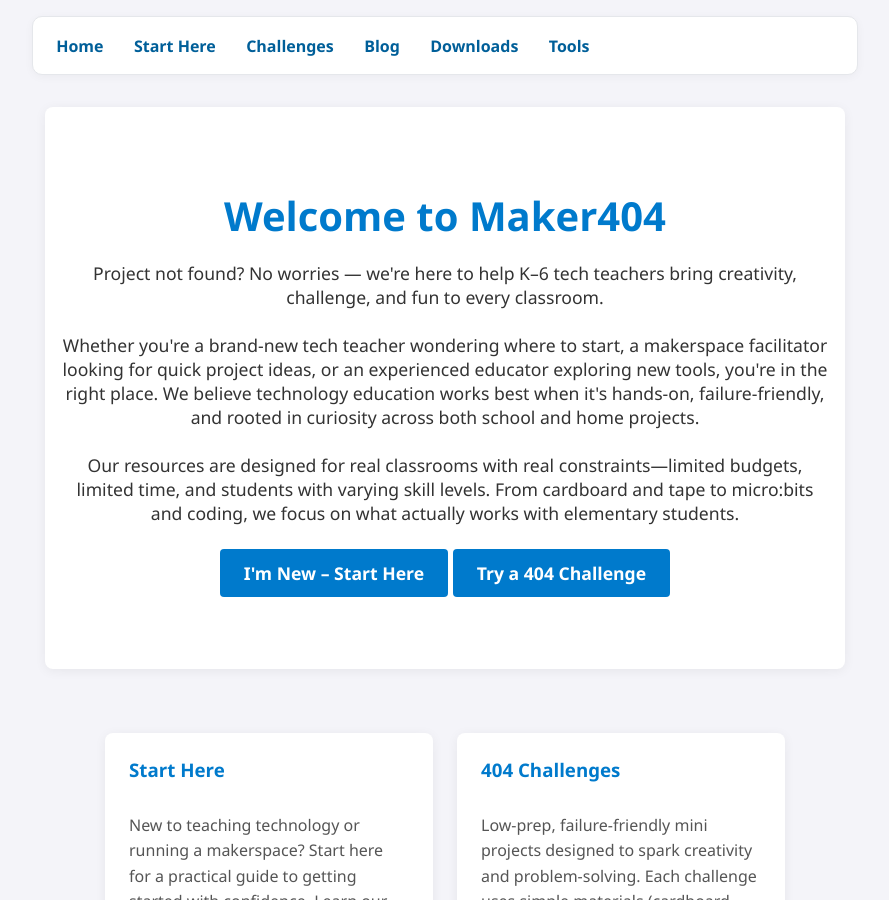
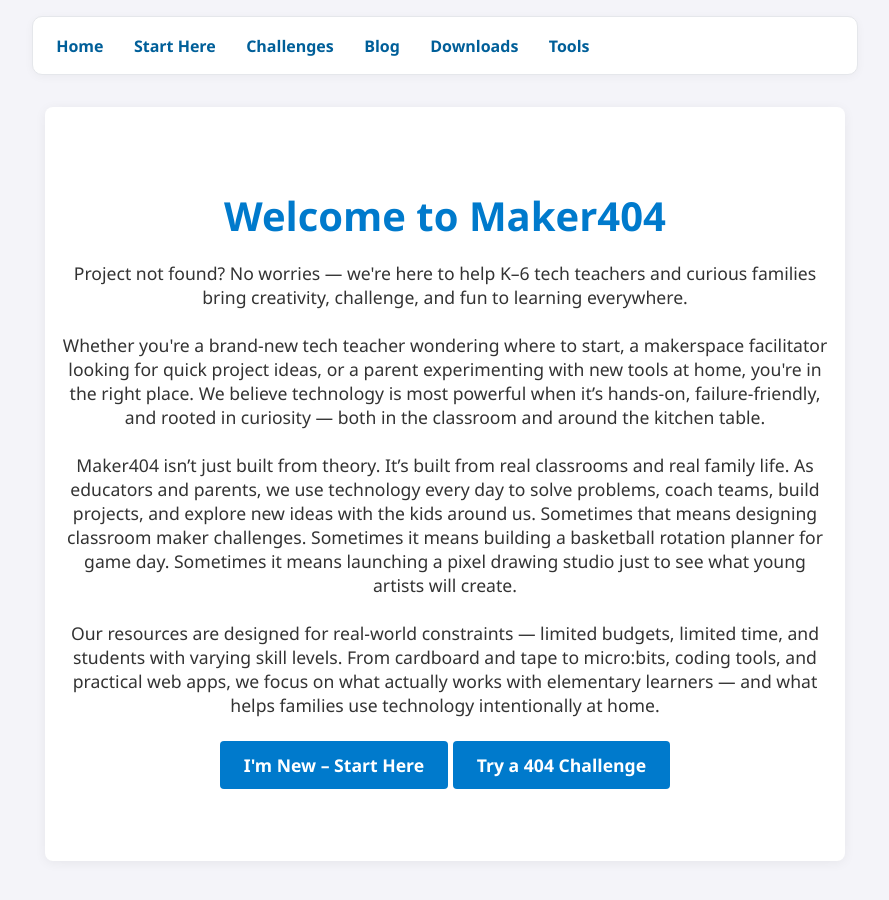
Before and after one commit to GW228g/maker404, a Jekyll site: the page built from index.md, in a window 1280 px wide and 900 px high. Shown: the whole window, without its empty margins (195-1084 px from the left). Built offline with Jekyll 4.4.1, drawn with Linux system fonts in a browser that asks for light colours.

Commit message:
Update index.md

```diff
--- a/index.md
+++ b/index.md
@@ -5,11 +5,14 @@ title: Welcome to Maker404
 
 <section class="hero">
   <h1>Welcome to Maker404</h1>
-  <p>Project not found? No worries — we're here to help K–6 tech teachers bring creativity, challenge, and fun to every classroom.</p>
 
-  <p>Whether you're a brand-new tech teacher wondering where to start, a makerspace facilitator looking for quick project ideas, or an experienced educator exploring new tools, you're in the right place. We believe technology education works best when it's hands-on, failure-friendly, and rooted in curiosity across both school and home projects.</p>
+<p>Project not found? No worries — we're here to help K–6 tech teachers and curious families bring creativity, challenge, and fun to learning everywhere.</p>
 
-  <p>Our resources are designed for real classrooms with real constraints—limited budgets, limited time, and students with varying skill levels. From cardboard and tape to micro:bits and coding, we focus on what actually works with elementary students.</p>
+<p>Whether you're a brand-new tech teacher wondering where to start, a makerspace facilitator looking for quick project ideas, or a parent experimenting with new tools at home, you're in the right place. We believe technology is most powerful when it’s hands-on, failure-friendly, and rooted in curiosity — both in the classroom and around the kitchen table.</p>
+
+<p>Maker404 isn’t just built from theory. It’s built from real classrooms and real family life. As educators and parents, we use technology every day to solve problems, coach teams, build projects, and explore new ideas with the kids around us. Sometimes that means designing classroom maker challenges. Sometimes it means building a basketball rotation planner for game day. Sometimes it means launching a pixel drawing studio just to see what young artists will create.</p>
+
+<p>Our resources are designed for real-world constraints — limited budgets, limited time, and students with varying skill levels. From cardboard and tape to micro:bits, coding tools, and practical web apps, we focus on what actually works with elementary learners — and what helps families use technology intentionally at home.</p>
 
   <p>
     <a class="button" href="/start-here/">I'm New – Start Here</a>
```
